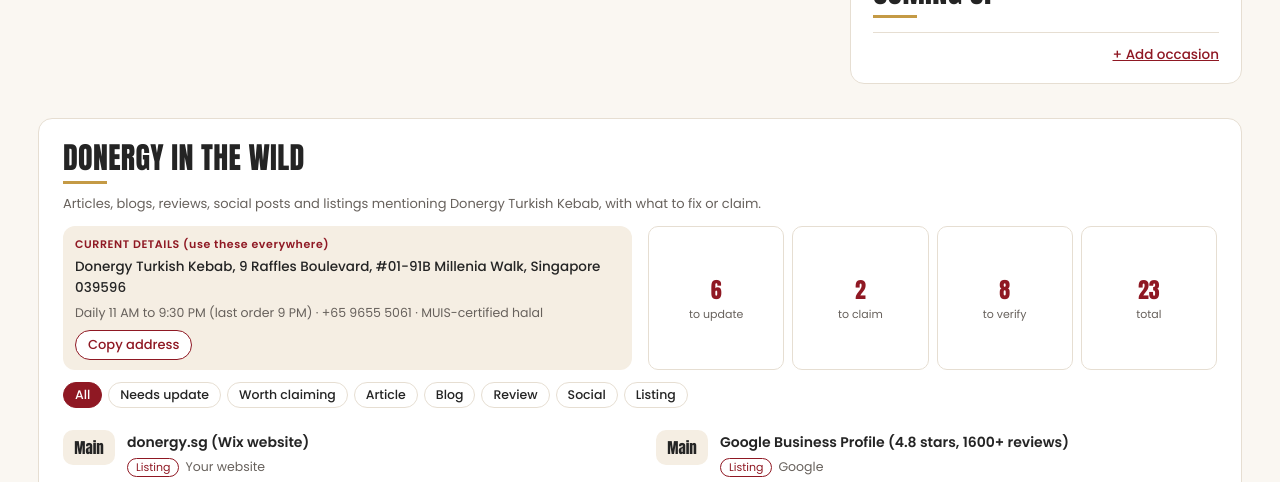
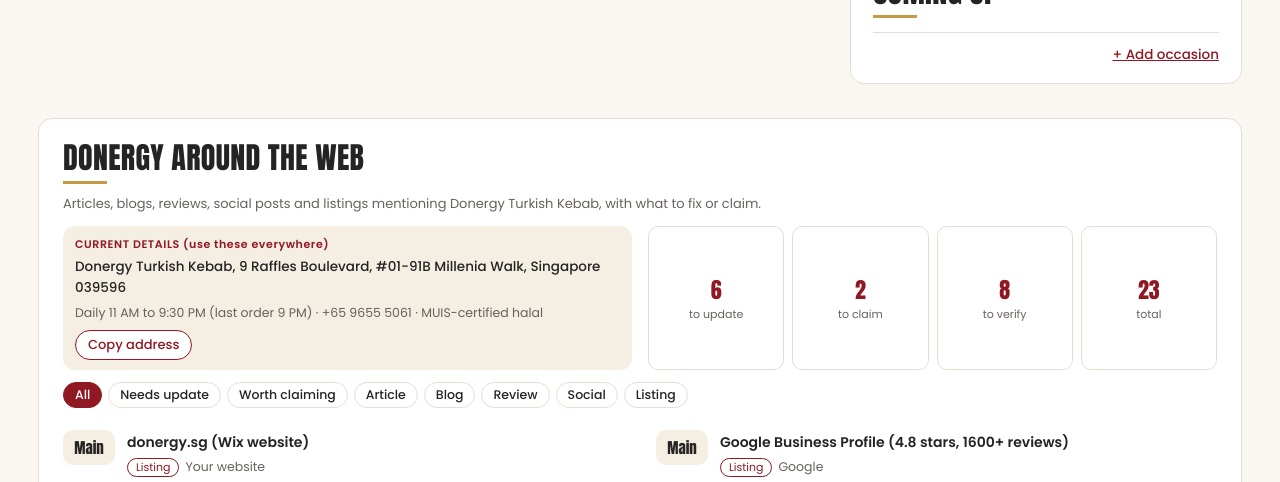
Before and after one commit to orasocial/DonergySG, a plain HTML site: page template.html in a window 1280 px wide. Shown: the part 266-748 px from the top of the page. Drawn offline with Linux system fonts and the light colour scheme.

Commit message:
Update template.html

```diff
--- a/template.html
+++ b/template.html
@@ -138,7 +138,7 @@ nav{margin:0;width:100%;justify-content:space-between}nav button{padding:8px 6px
 </style>
 
 <section class="box dg" aria-labelledby="h-dg">
-<h2 class="s" id="h-dg">Donergy in the wild</h2>
+<h2 class="s" id="h-dg">DONERGY AROUND THE WEB</h2>
 <p class="dg-sub">Articles, blogs, reviews, social posts and listings mentioning Donergy Turkish Kebab, with what to fix or claim.</p>
 <div class="dg-head">
 <div class="dg-addr"><div class="dg-addr-label">CURRENT DETAILS (use these everywhere)</div><div class="dg-addr-text" id="dg-addr-text">Donergy Turkish Kebab, 9 Raffles Boulevard, #01-91B Millenia Walk, Singapore 039596</div><p class="dg-addr-sub">Daily 11 AM to 9:30 PM (last order 9 PM) · +65 9655 5061 · MUIS-certified halal</p><button type="button" class="dg-copy" id="dg-copy">Copy address</button></div>
```
